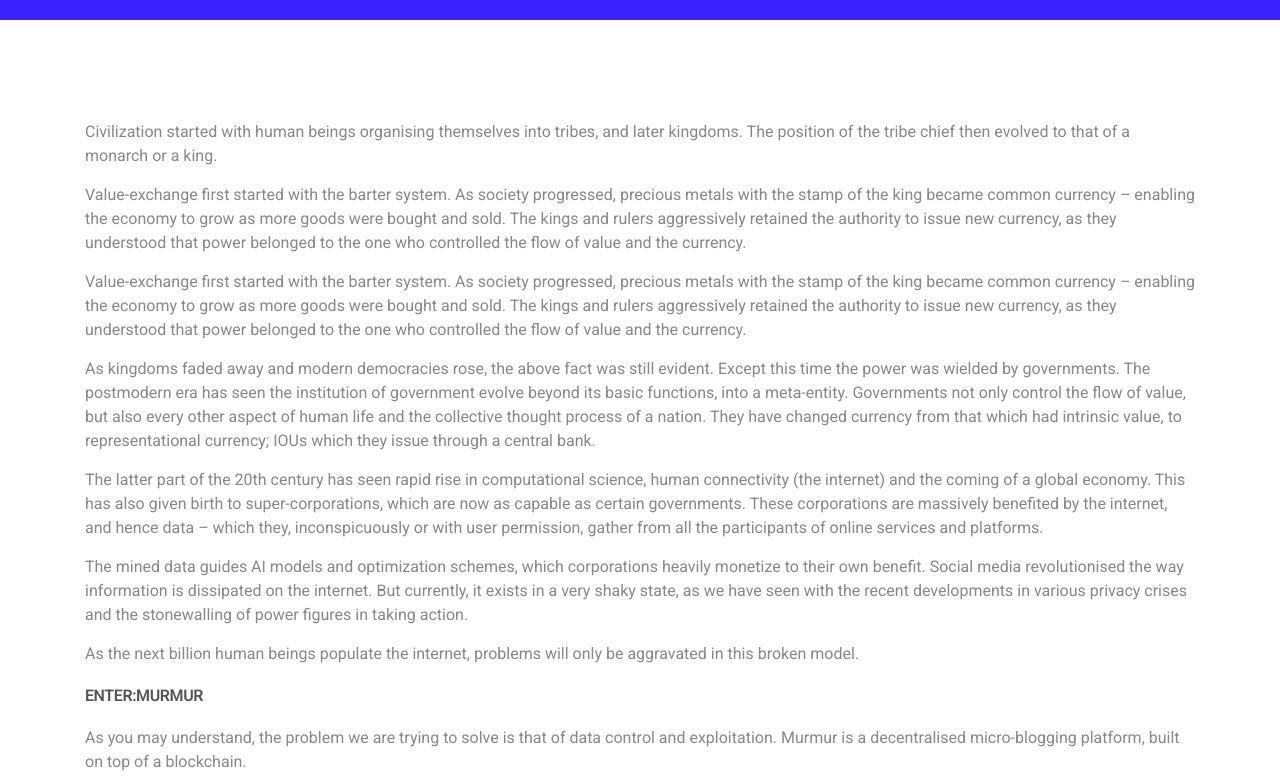
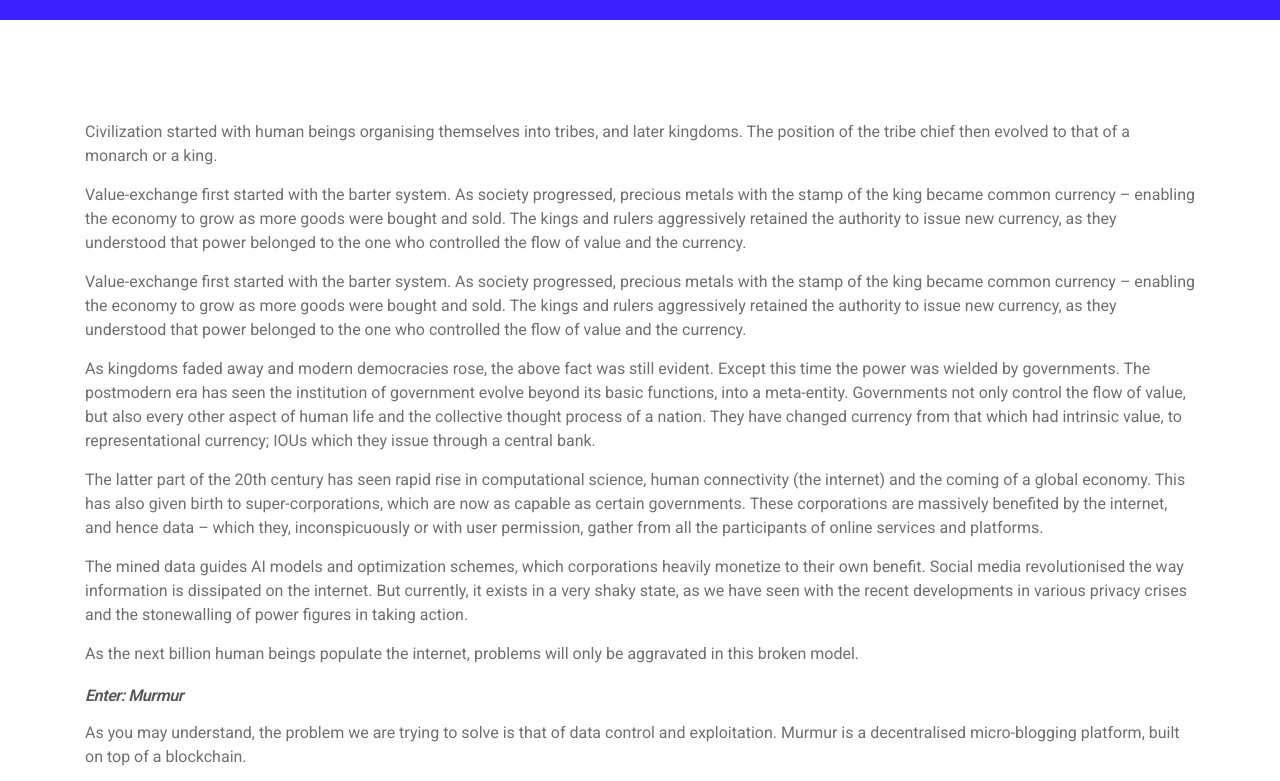
Before and after one commit to ankitwandx/ankitwandx.github.io, a plain HTML site: page vision.html in a window 1280 px wide. Shown: the part 780-1561 px from the top of the page. Drawn offline with Linux system fonts and the light colour scheme.

Commit message:
p color changed

```diff
--- a/css/main.css
+++ b/css/main.css
@@ -98,7 +98,7 @@ ul{
 p, li, a, span{}
 p{
     font-size: 16px;
-    color: #888;
+    color: #6f6f6f;
     margin-bottom: 15px;
 }
 a, a:hover{
--- a/vision.html
+++ b/vision.html
@@ -115,7 +115,7 @@
                     <p>The mined data guides AI models and optimization schemes, which corporations heavily monetize to their own benefit. Social media revolutionised the way information is dissipated on the internet. But currently, it exists in a very shaky state, as we have seen with the recent developments in various privacy crises and the stonewalling of power figures in taking action.</p>
                     <p>As the next billion human beings populate the internet, problems will only be aggravated in this broken model.
                     </p>
-                    <h3>Enter:Murmur</h3></p>
+                    <h3 style="text-transform: none;"><i>Enter: Murmur</i></h3>
                     <p>As you may understand, the problem we are trying to solve is that of data control and exploitation. Murmur is a decentralised micro-blogging platform, built on top of a blockchain.</p>
                     <p>Blockchains are distributed ledgers, maintained by large groups of network nodes on the internet. Due to its very construction, the blockchain enables decentralised economies – where all participants have the right to create new value, while being able to transact freely and anonymously.</p>
                     <p>Murmur turns a new chapter in how we interact and govern ourselves as communities, by keeping the mechanics of the platform transparent. All transactions taking place on the blockchain are visible to everyone, and can be traced back to their origin</p>
```
